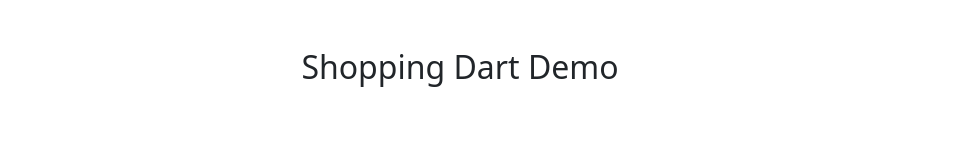
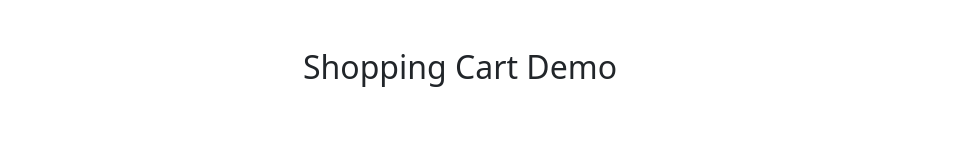
Before and after one commit to foysalahmedmin/Simple-Cart-Demo, a plain HTML site: page index.html in a window 1280 px wide. Shown: the top 160 px of the page, without its empty margins (180-1136 px from the left). Drawn offline with nearby package versions, Linux system fonts and the light colour scheme.

Commit message:
Update index.html

```diff
--- a/index.html
+++ b/index.html
@@ -15,7 +15,7 @@
 
    <section>
       <div class="container">
-         <h2 class="mt-5 text-center">Shopping Dart Demo</h2>
+         <h2 class="mt-5 text-center">Shopping Cart Demo</h2>
          <div class="cart">
             <div class="col-md-12 col-lg-10 mx-auto">
                <div class="cart-item">
```
